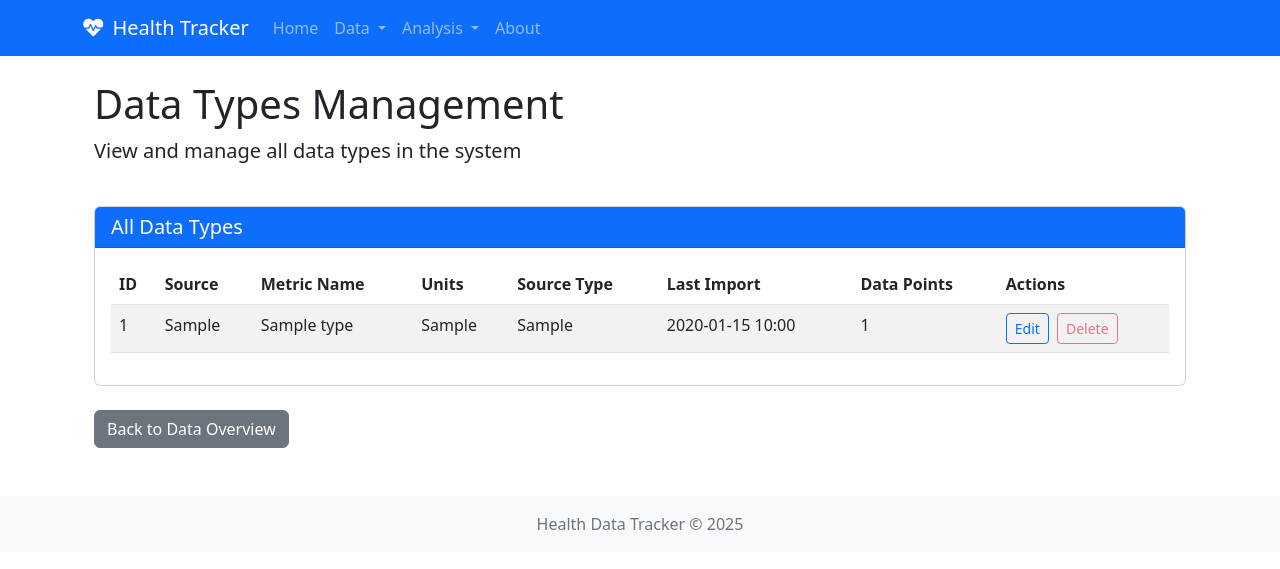
After one commit to zackseliger/health_tracker, a Flask app: page /data/data-types in a window 1280 px wide. The commit adds this page. Shown: the top 569 px of the page. Run offline with Flask 3, Linux system fonts and the light colour scheme; tables that the repository leaves empty hold one stand-in row (values such as "Sample post").

Commit message:
edit data types, small fixes

```diff
--- a/app/__init__.py
+++ b/app/__init__.py
@@ -37,8 +37,10 @@ def create_app(config_name='default'):
         }
 
     # Create database tables if they don't exist
-    with app.app_context():
-        db.create_all()
+    # Only create tables in development or production, not during testing
+    if config_name != 'testing':
+        with app.app_context():
+            db.create_all()
 
     return app
 
--- a/app/config.py
+++ b/app/config.py
@@ -4,10 +4,11 @@ import secrets
 class Config:
     """Base configuration class"""
     SECRET_KEY = os.environ.get('SECRET_KEY') or secrets.token_hex(16)
-    SQLALCHEMY_DATABASE_URI = os.environ.get('DATABASE_URL') or 'sqlite:///health_data.db'
+    basedir = os.path.dirname(os.path.abspath(__file__))
+    SQLALCHEMY_DATABASE_URI = os.environ.get('DATABASE_URL') or f'sqlite:///{os.path.join(basedir, "health_data.db")}'
 
     # File upload settings
-    UPLOAD_FOLDER = os.path.join(os.path.dirname(os.path.abspath(__file__)), 'uploads')
+    UPLOAD_FOLDER = os.path.join(basedir, 'uploads')
 
     # Oura API settings
     OURA_API_BASE_URL = 'https://api.ouraring.com'
--- a/app/routes/data.py
+++ b/app/routes/data.py
@@ -14,7 +14,7 @@ data_bp = Blueprint('data', __name__)
 
 @data_bp.route('/', strict_slashes=False)
 def index():
-    """Data management home page"""
+    """Data home page"""
     # Get all data sources (unique sources from DataType)
     data_sources = db.session.query(DataType.source, db.func.max(DataType.last_import).label('last_import')) \
                        .group_by(DataType.source) \
@@ -56,11 +56,6 @@ def index():
 
     # Get custom metrics for the form
     custom_metrics = UserDefinedMetric.query.all()
-
-    # Make sure custom data source exists
-    DataType.update_last_import('custom')
-
-    db.session.commit()
 
     return render_template('data/index.html',
                           data_sources=data_sources,
@@ -572,7 +567,8 @@ def browse():
     if max_calories is not None:
         # First, get all dates where there's an "Energy (kcal)" entry below the threshold
         energy_subquery = db.session.query(HealthData.date)\
-            .filter(HealthData.metric_name == 'Energy (kcal)')\
+            .join(DataType)\
+            .filter(DataType.metric_name == 'Energy (kcal)')\
             .filter(HealthData.metric_value <= max_calories)\
             .distinct()
 
@@ -641,10 +637,10 @@ def api_metrics():
     """API to get available metrics"""
     source = request.args.get('source')
 
-    query = db.session.query(HealthData.metric_name).distinct()
+    query = db.session.query(DataType.metric_name).distinct()
 
     if source:
-        query = query.filter(HealthData.source == source)
+        query = query.filter(DataType.source == source)
 
     metrics = [m[0] for m in query.all()]
 
@@ -991,3 +987,57 @@ def reset_oura_data():
         flash(f'Error during reset/reimport process: {str(e)}', 'error')
 
     return redirect(url_for('data.diagnose_oura'))
+
+@data_bp.route('/data-types', methods=['GET'])
+def data_types():
+    """View all data types in the system"""
+    data_types = DataType.query.order_by(DataType.source, DataType.metric_name).all()
+    return render_template('data/data_types.html', data_types=data_types)
+
+@data_bp.route('/data-types/edit/<int:type_id>', methods=['GET', 'POST'])
+def edit_data_type(type_id):
+    """Edit a specific data type"""
+    data_type = DataType.query.get_or_404(type_id)
+
+    if request.method == 'POST':
+        try:
+            data_type.source = request.form['source']
+            data_type.metric_name = request.form['metric_name']
+            data_type.metric_units = request.form['metric_units']
+            data_type.source_type = request.form['source_type']
+
+            db.session.commit()
+            flash(f'Successfully updated data type: {data_type.source}:{data_type.metric_name}', 'success')
+            return redirect(url_for('data.data_types'))
+
+        except Exception as e:
+            db.session.rollback()
+            current_app.logger.error(f"Error updating data type: {e}")
+            flash(f'Error updating data type: {str(e)}', 'error')
+
+    return render_template('data/edit_data_type.html', data_type=data_type)
+
+@data_bp.route('/data-types/delete/<int:type_id>', methods=['POST'])
+def delete_data_type(type_id):
+    """Delete a data type (with confirmation)"""
+    data_type = DataType.query.get_or_404(type_id)
+
+    try:
+        # Check if there's any health data using this data type
+        if data_type.health_data.count() > 0:
+            flash(f'Cannot delete data type that has {data_type.health_data.count()} data points. Delete the data first.', 'error')
+            return redirect(url_for('data.data_types'))
+
+        source = data_type.source
+        metric = data_type.metric_name
+
+        db.session.delete(data_type)
+        db.session.commit()
+
+        flash(f'Successfully deleted data type: {source}:{metric}', 'success')
+    except Exception as e:
+        db.session.rollback()
+        current_app.logger.error(f"Error deleting data type: {e}")
+        flash(f'Error deleting data type: {str(e)}', 'error')
+
+    return redirect(url_for('data.data_types'))
--- a/app/templates/base.html
+++ b/app/templates/base.html
@@ -38,9 +38,10 @@
                             Data
                         </a>
                         <ul class="dropdown-menu" aria-labelledby="dataDropdown">
-                            <li><a class="dropdown-item" href="{{ url_for('data.index') }}">Manage Data</a></li>
-                            <li><a class="dropdown-item" href="{{ url_for('data.import_data') }}">Import Data</a></li>
-                            <li><a class="dropdown-item" href="{{ url_for('data.browse') }}">Browse Data</a></li>
+                            <li><a class="dropdown-item" href="{{ url_for('data.index') }}">Overview</a></li>
+                            <li><a class="dropdown-item" href="{{ url_for('data.import_data') }}">Import</a></li>
+                            <li><a class="dropdown-item" href="{{ url_for('data.browse') }}">Browse</a></li>
+                            <li><a class="dropdown-item" href="{{ url_for('data.data_types') }}">Data Types</a></li>
                             <li><a class="dropdown-item" href="{{ url_for('data.custom_metrics') }}">Custom Metrics</a></li>
                         </ul>
                     </li>
--- /dev/null
+++ b/app/templates/data/data_types.html
@@ -0,0 +1,118 @@
+{% extends "base.html" %}
+
+{% block title %}Data Types Management{% endblock %}
+
+{% block content %}
+<div class="container mt-4">
+    <div class="row mb-4">
+        <div class="col">
+            <h1>Data Types Management</h1>
+            <p class="lead">View and manage all data types in the system</p>
+        </div>
+    </div>
+
+    <div class="card mb-4">
+        <div class="card-header bg-primary text-white">
+            <h5 class="mb-0">All Data Types</h5>
+        </div>
+        <div class="card-body">
+            <div class="table-responsive">
+                <table class="table table-striped table-hover">
+                    <thead>
+                        <tr>
+                            <th>ID</th>
+                            <th>Source</th>
+                            <th>Metric Name</th>
+                            <th>Units</th>
+                            <th>Source Type</th>
+                            <th>Last Import</th>
+                            <th>Data Points</th>
+                            <th>Actions</th>
+                        </tr>
+                    </thead>
+                    <tbody>
+                        {% for dtype in data_types %}
+                        <tr>
+                            <td>{{ dtype.id }}</td>
+                            <td>{{ dtype.source }}</td>
+                            <td>{{ dtype.metric_name }}</td>
+                            <td>{{ dtype.metric_units }}</td>
+                            <td>{{ dtype.source_type }}</td>
+                            <td>
+                                {% if dtype.last_import %}
+                                    {{ dtype.last_import.strftime('%Y-%m-%d %H:%M') }}
+                                {% else %}
+                                    Never
+                                {% endif %}
+                            </td>
+                            <td>{{ dtype.health_data.count() }}</td>
+                            <td>
+                                <a href="{{ url_for('data.edit_data_type', type_id=dtype.id) }}"
+                                   class="btn btn-sm btn-outline-primary me-1">
+                                    <i class="bi bi-pencil"></i> Edit
+                                </a>
+
+                                {% if dtype.health_data.count() == 0 %}
+                                <button type="button"
+                                        class="btn btn-sm btn-outline-danger"
+                                        data-bs-toggle="modal"
+                                        data-bs-target="#deleteModal{{ dtype.id }}">
+                                    <i class="bi bi-trash"></i> Delete
+                                </button>
+
+                                <!-- Delete Confirmation Modal -->
+                                <div class="modal fade" id="deleteModal{{ dtype.id }}" tabindex="-1" aria-labelledby="deleteModalLabel" aria-hidden="true">
+                                    <div class="modal-dialog">
+                                        <div class="modal-content">
+                                            <div class="modal-header">
+                                                <h5 class="modal-title" id="deleteModalLabel">Confirm Delete</h5>
+                                                <button type="button" class="btn-close" data-bs-dismiss="modal" aria-label="Close"></button>
+                                            </div>
+                                            <div class="modal-body">
+                                                Are you sure you want to delete the data type <strong>{{ dtype.source }}:{{ dtype.metric_name }}</strong>?
+                                                This action cannot be undone.
+                                            </div>
+                                            <div class="modal-footer">
+                                                <button type="button" class="btn btn-secondary" data-bs-dismiss="modal">Cancel</button>
+                                                <form action="{{ url_for('data.delete_data_type', type_id=dtype.id) }}" method="POST">
+                                                    <button type="submit" class="btn btn-danger">Delete</button>
+                                                </form>
+                                            </div>
+                                        </div>
+                                    </div>
+                                </div>
+                                {% else %}
+                                <button type="button" class="btn btn-sm btn-outline-danger" disabled
+                                        data-bs-toggle="tooltip" data-bs-placement="top"
+                                        title="Cannot delete data type with existing data points">
+                                    <i class="bi bi-trash"></i> Delete
+                                </button>
+                                {% endif %}
+                            </td>
+                        </tr>
+                        {% endfor %}
+                    </tbody>
+                </table>
+            </div>
+        </div>
+    </div>
+
+    <div class="row mb-4">
+        <div class="col">
+            <a href="{{ url_for('data.index') }}" class="btn btn-secondary">
+                <i class="bi bi-arrow-left"></i> Back to Data Overview
+            </a>
+        </div>
+    </div>
+</div>
+{% endblock %}
+
+{% block scripts %}
+<script>
+    // Initialize tooltips
+    var tooltipTriggerList = [].slice.call(document.querySelectorAll('[data-bs-toggle="tooltip"]'))
+    var tooltipList = tooltipTriggerList.map(function (tooltipTriggerEl) {
+        return new bootstrap.Tooltip(tooltipTriggerEl)
+    })
+</script>
+{% endblock %}
--- a/app/templates/data/date_view.html
+++ b/app/templates/data/date_view.html
@@ -102,7 +102,7 @@
                     <h4>Actions</h4>
                     <div class="btn-group">
                         <a href="{{ url_for('data.index') }}" class="btn btn-outline-secondary">
-                            <i class="fas fa-arrow-left me-2"></i>Back to Data Management
+                            <i class="fas fa-arrow-left me-2"></i>Back to Data Overview
                         </a>
                         <a href="{{ url_for('data.import_data') }}" class="btn btn-outline-primary">
                             <i class="fas fa-file-import me-2"></i>Import Data
--- a/app/utils/chronometer_importer.py
+++ b/app/utils/chronometer_importer.py
@@ -118,9 +118,6 @@ class ChronometerImporter:
 
         # Store the data
         self._store_data(processed_data)
-
-        # Update data source record
-        self._update_data_source('chronometer_csv')
 
         return processed_data
 
--- a/run.py
+++ b/run.py
@@ -1,6 +1,9 @@
 from app import create_app
+import os
 
-app = create_app()
+# Explicitly set environment
+env = os.environ.get('FLASK_ENV', 'development')
+app = create_app(env)
 
 if __name__ == "__main__":
     app.run(debug=True)
--- a/run_tests.py
+++ b/run_tests.py
@@ -10,6 +10,9 @@ import os
 
 def run_tests():
     """Run all the tests."""
+    # Set environment to testing to ensure we never use production settings
+    os.environ['FLASK_ENV'] = 'testing'
+
     # Get the tests directory
     tests_dir = os.path.join(os.path.dirname(os.path.abspath(__file__)), 'tests')
 
```
Also changed, not shown: app/templates/data/edit_data_type.html (added, +93 -0 lines), app/templates/data/index.html (+8 -5 lines), tests/test_analyzer.py (+3 -3 lines), tests/test_base.py (+14 -3 lines), tests/test_routes.py (+339 -5 lines).
